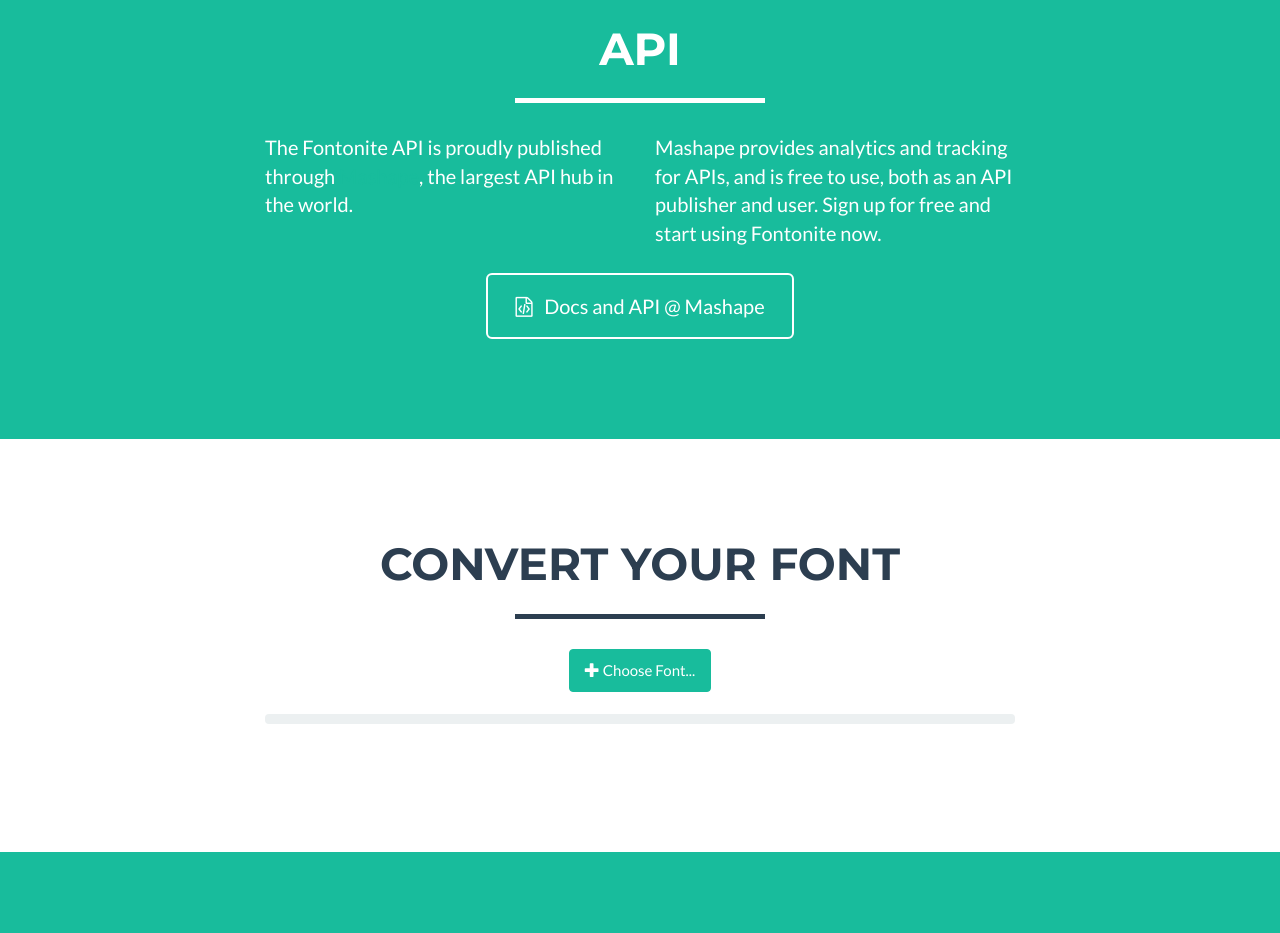
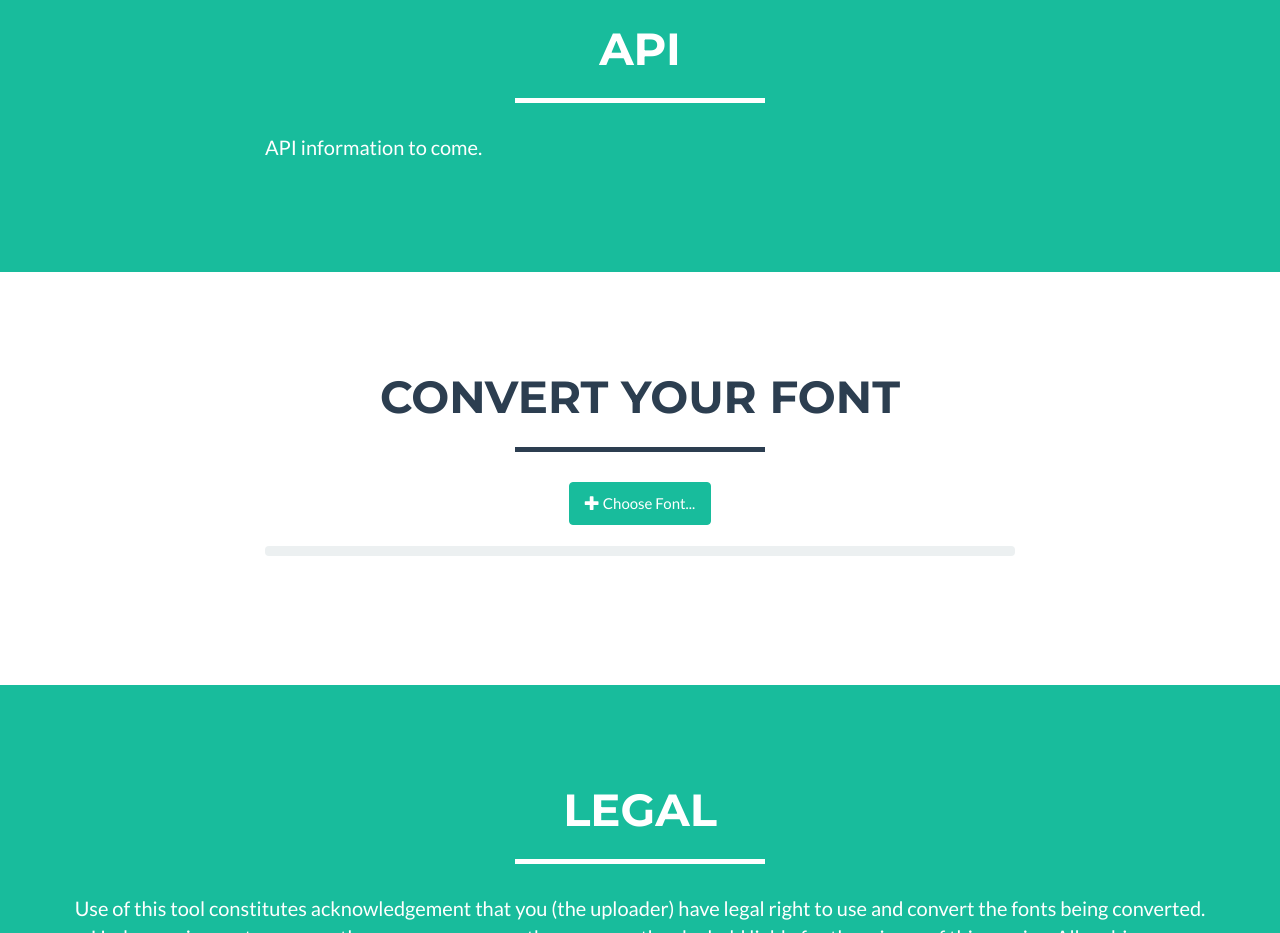
Before and after one commit to therebelrobot/fontonite, a website: page index.html in a window 1280 px wide. Shown: the part 2060-2993 px from the top of the page. Drawn offline with nearby package versions, Linux system fonts and the light colour scheme; files whose address does not match are found by name.

Commit message:
Update index.html

```diff
--- a/index.html
+++ b/index.html
@@ -182,19 +182,13 @@
       </div>
       <div class="row">
         <div class="col-lg-4 col-lg-offset-2">
-          <p>The Fontonite API is proudly published through <a href="http://mashape.com/">Mashape</a>,
-            the largest API hub in the world.</p>
+          <p>API information to come.</p>
         </div>
-        <div class="col-lg-4">
-          <p>Mashape provides analytics and tracking for APIs, and is free to use,
-            both as an API publisher and user. Sign up for free and start using
-            Fontonite now.</p>
-        </div>
-        <div class="col-lg-8 col-lg-offset-2 text-center">
+        <!-- <div class="col-lg-8 col-lg-offset-2 text-center">
           <a href="#" class="btn btn-lg btn-outline">
             <i class="fa fa-file-code-o"></i> &nbsp; Docs and API @ Mashape
           </a>
-        </div>
+        </div> -->
       </div>
     </div>
   </section>
```
